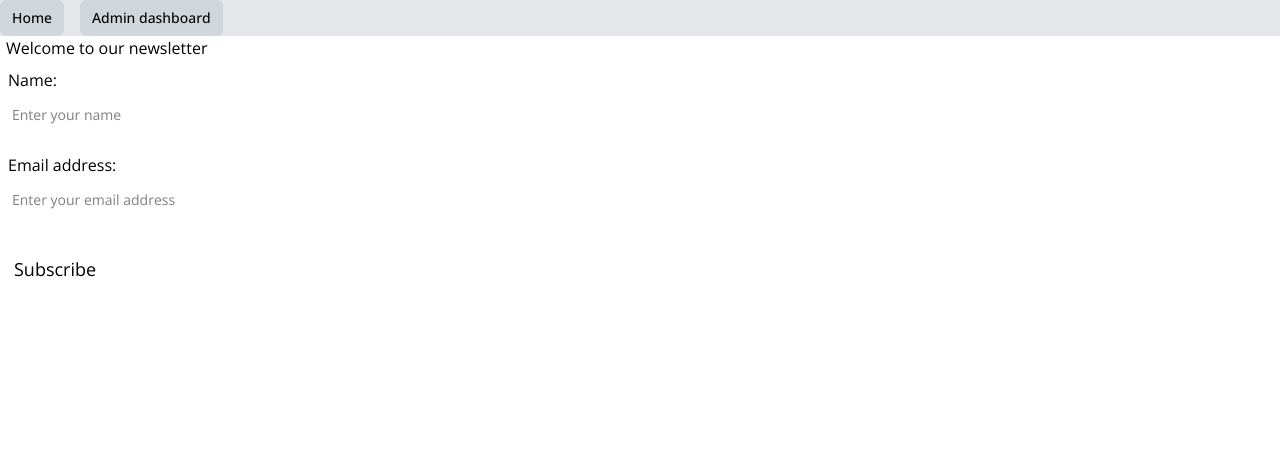
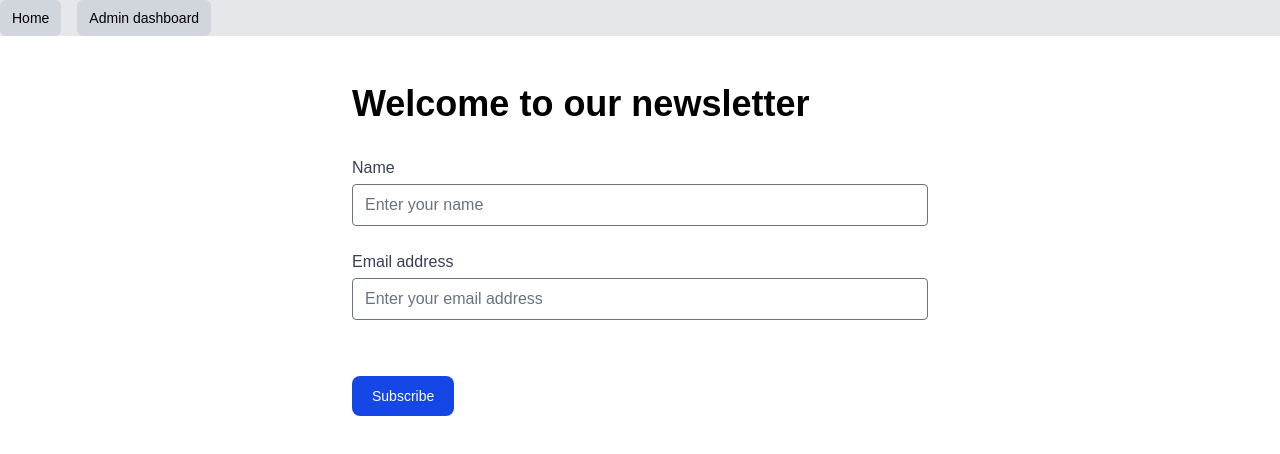
Before and after one commit to abrauninger/zero2prod, a Vue app in the folder frontend/: page / in a window 1280 px wide. Shown: the top 454 px of the page. Built offline with nearby package versions, Linux system fonts and the light colour scheme.

Commit message:
Style the subscription form with Tailwind and Tailwind Forms

```diff
--- a/frontend/package.json
+++ b/frontend/package.json
@@ -27,6 +27,7 @@
   },
   "devDependencies": {
     "@playwright/test": "^1.55.1",
+    "@tailwindcss/forms": "^0.5.10",
     "@tsconfig/node22": "^22.0.2",
     "@types/jsdom": "^21.1.7",
     "@types/node": "^22.18.6",
--- a/frontend/src/SubscribeForm.vue
+++ b/frontend/src/SubscribeForm.vue
@@ -1,18 +1,37 @@
 <template>
-  <h1>Welcome to our newsletter</h1>
+  <div class="mx-auto max-w-xl py-12">
+    <h1 class="text-4xl font-bold">Welcome to our newsletter</h1>
     <form @submit.prevent="handleSubmit">
+      <div class="grid grid-cols-1 gap-6 mt-8">
         <div>
-      <label for="name">Name:</label>
-      <input type="text" id="name" v-model="name" placeholder="Enter your name" />
+          <label for="name" class="text-gray-700">Name</label>
+          <input
+            type="text"
+            id="name"
+            v-model="name"
+            placeholder="Enter your name"
+            class="rounded mt-1 block w-full"
+          />
         </div>
 
         <div>
-      <label for="email">Email address:</label>
-      <input type="text" id="email" v-model="email" placeholder="Enter your email address" />
+          <label for="email" class="text-gray-700">Email address</label>
+          <input
+            type="text"
+            id="email"
+            v-model="email"
+            placeholder="Enter your email address"
+            class="rounded mt-1 block w-full"
+          />
         </div>
 
         <div>
-      <button type="submit">Subscribe</button>
+          <button
+            type="submit"
+            class="text-white bg-blue-700 hover:bg-blue-800 font-medium text-sm rounded-lg px-5 py-2.5 mt-8"
+          >
+            Subscribe
+          </button>
         </div>
 
         <div v-if="errorMessage" class="error-message">
@@ -22,7 +41,9 @@
         <div v-if="infoMessage" class="info-message">
           {{ infoMessage }}
         </div>
+      </div>
     </form>
+  </div>
 </template>
 
 <script setup lang="ts">
--- a/frontend/src/main.css
+++ b/frontend/src/main.css
@@ -1,35 +1,8 @@
 @import 'tailwindcss';
+@plugin "@tailwindcss/forms";
 
 body {
-  font-family: 'Open Sans', sans-serif;
-}
-
-a.nav-bar {
-  margin: 8px;
-}
-
-label {
-  margin: 8px;
-  margin-bottom: 0;
-  display: block;
-}
-
-button {
-  margin: 8px;
-  margin-top: 20px;
-  padding: 6px;
-  font-size: 18px;
-}
-
-input {
-  margin: 8px;
-  margin-bottom: 16px;
-  font-size: 14px;
-  padding: 4px;
-}
-
-h1 {
-  margin-left: 6px;
+  font-family: ui-sans-serif, sytem-ui, sans-serif;
 }
 
 .error-message {
```
Also changed, not shown: 1 other file (tests, documents, lock files or other folders). Lines whose indentation alone changed are shown as unchanged.
